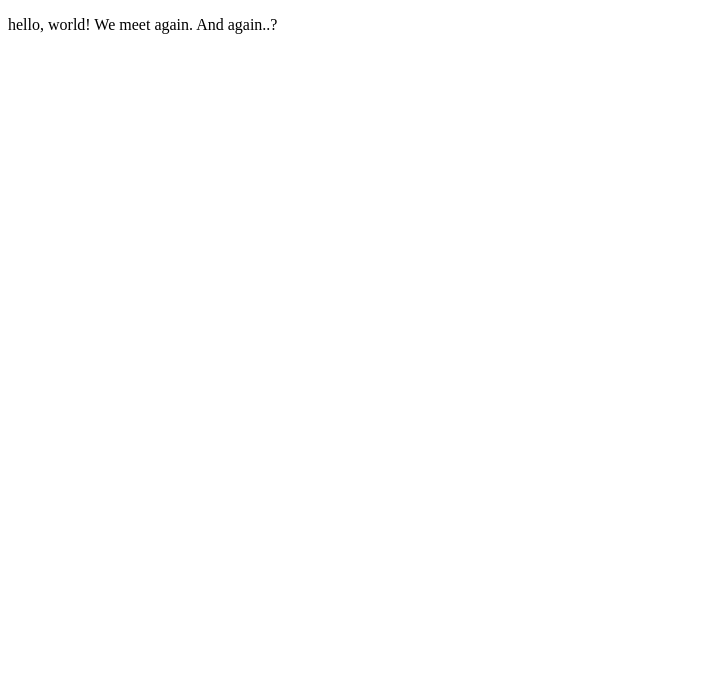
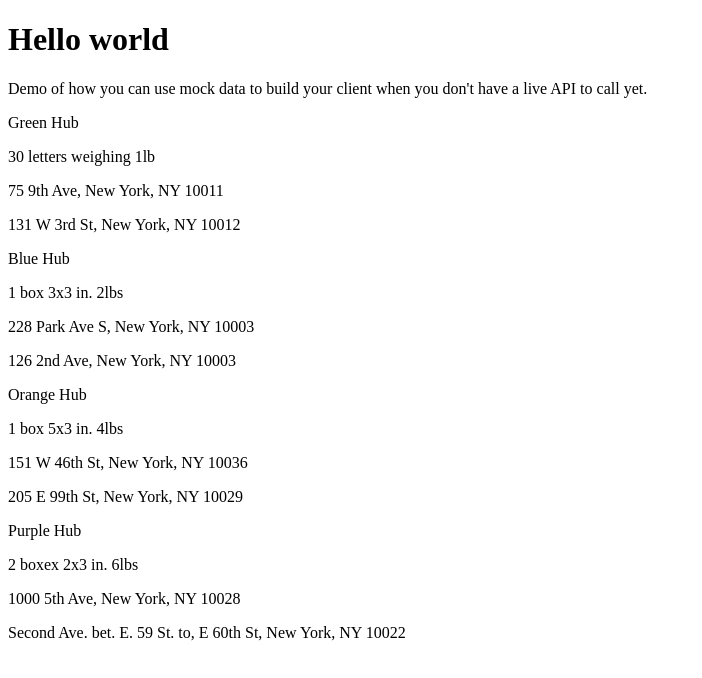
Before and after one commit to AlexMcComb/empire-bike-quest, a website: page public/index.html in a window 1280 px wide. Shown: the whole page, without its empty margins (0-702 px from the left). Drawn offline with nearby package versions, Linux system fonts and the light colour scheme.

Commit message:
added mock data and app interface

```diff
--- /dev/null
+++ b/public/app.js
@@ -0,0 +1,77 @@
+// this is mock data, but when I create my API
+// I'll have it return data that looks like this
+var MOCK_JOB_REQUESTS = {
+	"jobRequests": [
+        {
+            "id": "1111111",
+            "Company": "Green Hub",
+            "companyId": "aaaaaa",
+            "Description": "30 letters weighing 1lb",
+            "pickupLocation":"75 9th Ave, New York, NY 10011",
+            "dropoffLocation":"131 W 3rd St, New York, NY 10012",
+            "publishedAt": 1470016976609
+        },
+        {
+            "id": "2222222",
+            "Company": "Blue Hub",
+            "companyId": "bbbbbb",
+            "Description": "1 box 3x3 in. 2lbs",
+            "pickupLocation":"228 Park Ave S, New York, NY 10003",
+            "dropoffLocation":"126 2nd Ave, New York, NY 10003",
+            "publishedAt": 1470012976609
+        },
+        {
+            "id": "333333",
+            "Company": "Orange Hub",
+            "companyId": "oooooo",
+            "Description": "1 box 5x3 in. 4lbs",
+            "pickupLocation":"151 W 46th St, New York, NY 10036",
+            "dropoffLocation":"205 E 99th St, New York, NY 10029",
+            "publishedAt": 1470011976609
+        },
+        {
+            "id": "4444444",
+            "Company": "Purple Hub",
+            "companyId": "ppppppp",
+            "Description": "2 boxex 2x3 in. 6lbs",
+            "pickupLocation":"1000 5th Ave, New York, NY 10028",
+            "dropoffLocation":"Second Ave. bet. E. 59 St. to, E 60th St, New York, NY 10022",
+            "publishedAt": 1470009976609
+        }
+    ]
+};
+
+// this function's name and argument can stay the
+// same after we have a live API, but its internal
+// implementation will change. Instead of using a
+// timeout function that returns mock data, it will
+// use jQuery's AJAX functionality to make a call
+// to the server and then run the callbackFn
+function getJobRequests(callbackFn) {
+    // we use a `setTimeout` to make this asynchronous
+    // as it would be with a real AJAX call.
+	setTimeout(function(){ callbackFn(MOCK_JOB_REQUESTS)}, 1);
+}
+
+// this function stays the same when we connect
+// to real API later
+function displayJobRequests(data) {
+    for (index in data.jobRequests) {
+	   $('body').append(
+        '<p>' + data.jobRequests[index].Company + '</p>',
+        '<p>' + data.jobRequests[index].Description + '</p>',
+        '<p>' + data.jobRequests[index].pickupLocation + '</p>',
+        '<p>' + data.jobRequests[index].dropoffLocation + '</p>');
+    }
+}
+
+// this function can stay the same even when we
+// are connecting to real API
+function getAndDisplayJobRequests() {
+	getJobRequests(displayJobRequests);
+}
+
+//  on page load do this
+$(function() {
+	getAndDisplayJobRequests();
+})
--- a/public/index.html
+++ b/public/index.html
@@ -1,12 +1,14 @@
 <!DOCTYPE html>
 <html lang="en">
+<head>
+	<title>Thinkful | Example of client with mock API data</title>
+	<meta charset="utf-8">
+</head>
+<body>
+	<h1>Hello world</h1>
+	<p>Demo of how you can use mock data to build your client when you don't have a live API to call yet.</p>
 
-<head>
-	<title></title>
-</head>
-
-<body>
-	<p>hello, world! We meet again.  And again..?</p>
+	<script src="https://cdnjs.cloudflare.com/ajax/libs/jquery/3.1.0/jquery.min.js"></script>
+	<script type="text/javascript" src="app.js"></script>
 </body>
-
 </html>
```
